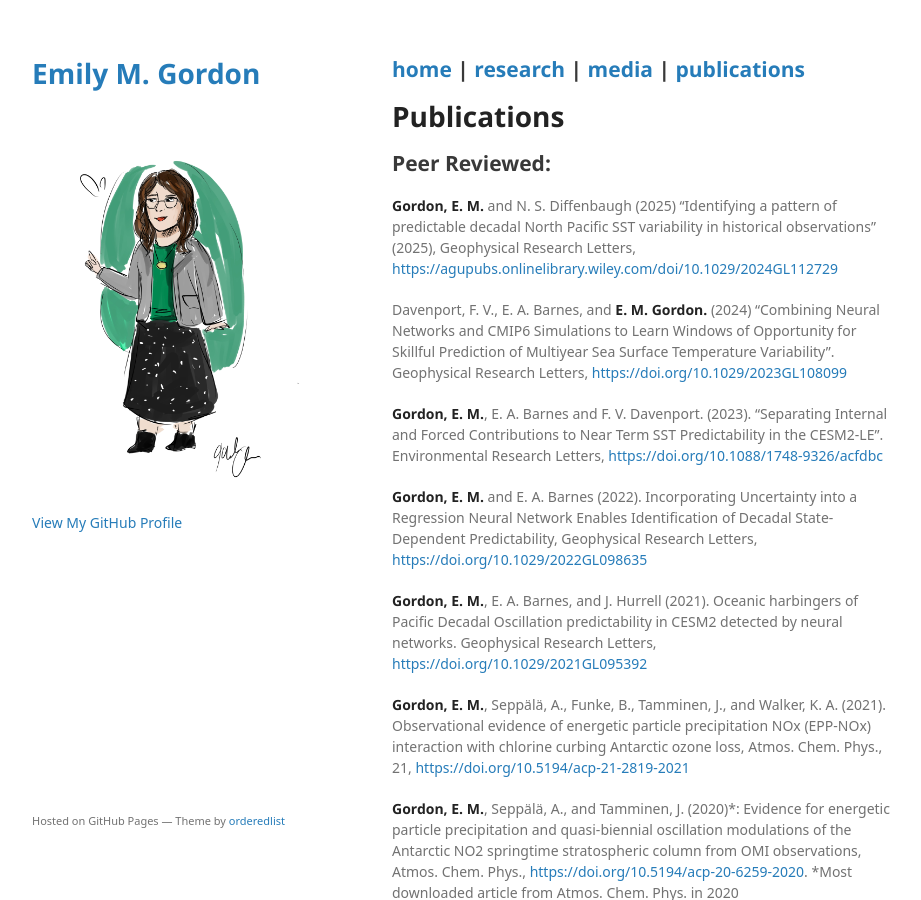
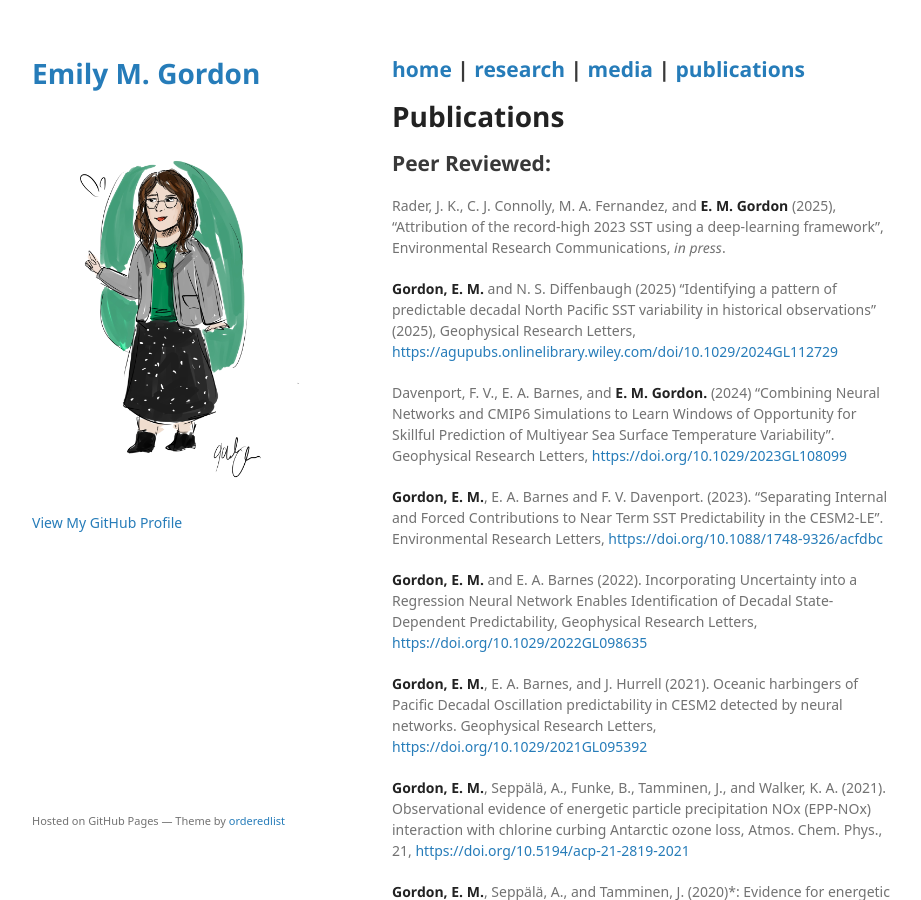
Before and after one commit to emily-gordy/emily-gordy.github.io, a Jekyll site: the page built from publications.md, in a window 1280 px wide and 900 px high. Shown: the whole window, without its empty margins (178-1099 px from the left). Built offline with Jekyll 4.4.1, drawn with Linux system fonts in a browser that asks for light colours; some web fonts are replaced; a script that is not in the unit is left out; the repository's description, which GitHub fills in, is left out; our own code applies the rules of GitHub Pages for plain Markdown files.

Commit message:
Update publications.md

```diff
--- a/publications.md
+++ b/publications.md
@@ -8,6 +8,8 @@ permalink: /publications/
 # Publications
 
 ## Peer Reviewed:
+
+Rader, J. K., C. J. Connolly, M. A. Fernandez, and **E. M. Gordon** (2025), "Attribution of the record-high 2023 SST using a deep-learning framework", Environmental Research Communications, _in press_.
 
 **Gordon, E. M.** and N. S. Diffenbaugh (2025) "Identifying a pattern of predictable decadal North Pacific SST variability in historical observations" (2025), Geophysical Research Letters, [https://agupubs.onlinelibrary.wiley.com/doi/10.1029/2024GL112729](https://agupubs.onlinelibrary.wiley.com/doi/10.1029/2024GL112729)
 
```
